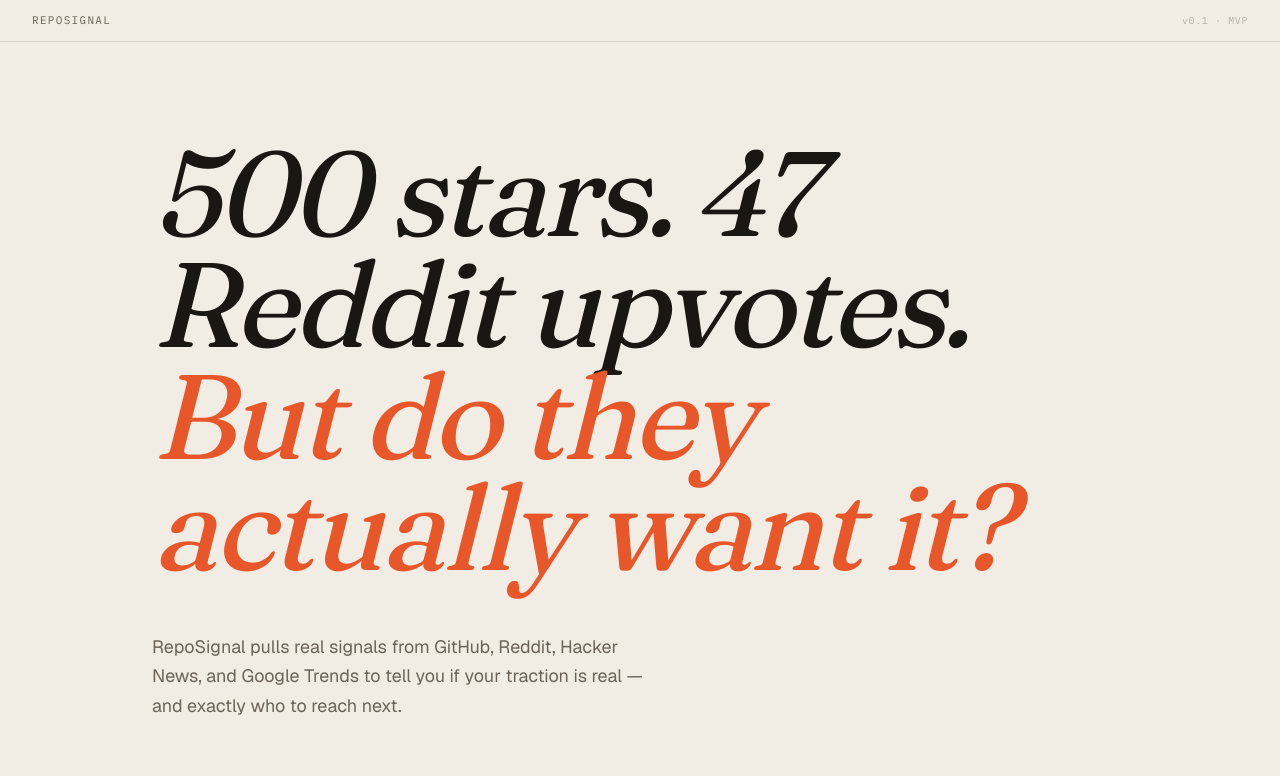
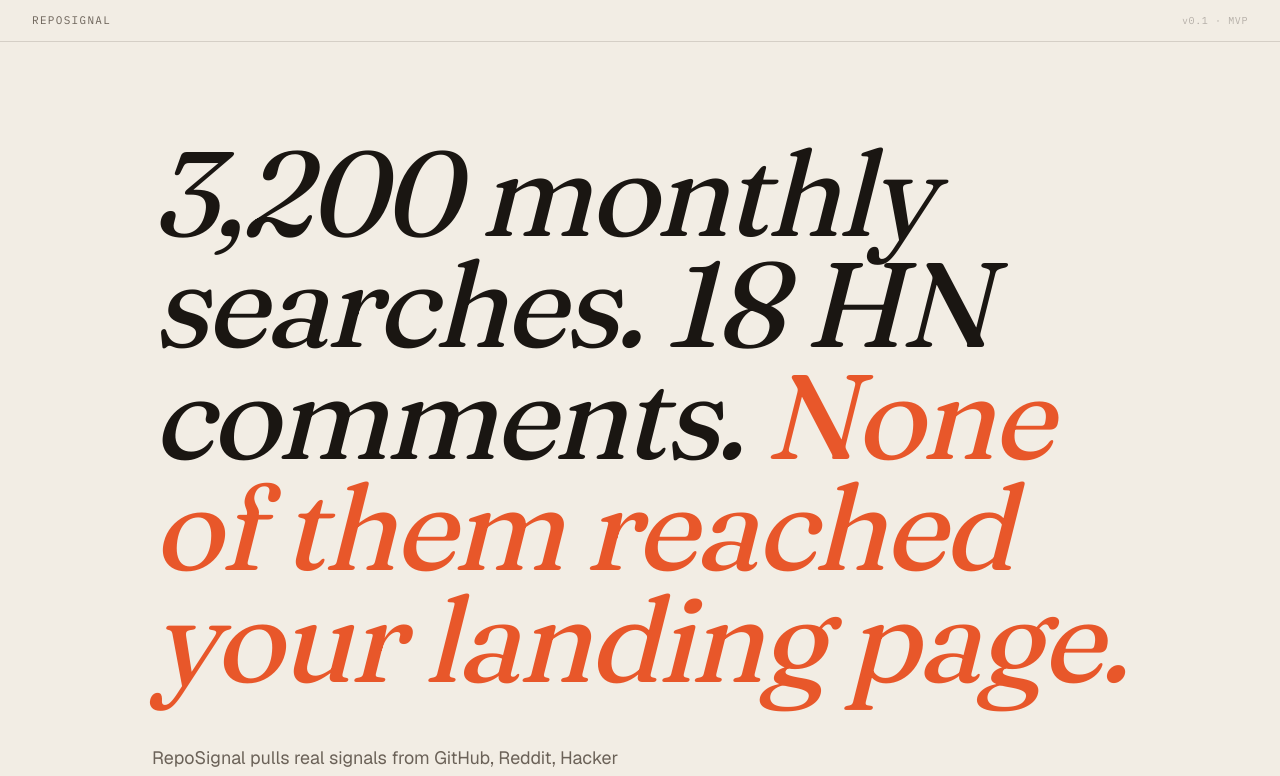
Before and after one commit to idclark34/reposignal, a Next.js app: page / in a window 1280 px wide. Shown: the top 776 px of the page. Built offline with nearby package versions, Linux system fonts and the light colour scheme.

Commit message:
feat: cycle hero headline through 3 variants
Fades between original and two data/marketing-focused headlines every 4.5s.

Co-Authored-By: Claude Sonnet 4.6 <noreply@anthropic.com>

```diff
--- a/app/page.tsx
+++ b/app/page.tsx
@@ -1,4 +1,5 @@
 import RepoInput from '@/components/RepoInput'
+import HeroCycle from '@/components/HeroCycle'
 
 export default function Home() {
   return (
@@ -29,20 +30,7 @@ export default function Home() {
       }}>
 
         {/* H1 */}
-        <h1
-          className="display-italic"
-          style={{
-            fontSize: 'clamp(36px, 11vw, 120px)',
-            lineHeight: 0.93,
-            letterSpacing: '-0.03em',
-            color: 'var(--ink)',
-            maxWidth: '18ch',
-            marginBottom: 'clamp(28px, 4vw, 48px)',
-          }}
-        >
-          500 stars. 47 Reddit upvotes.{' '}
-          <span style={{ color: 'var(--accent)' }}>But do they actually want it?</span>
-        </h1>
+        <HeroCycle />
 
         {/* Subheading */}
         <p style={{
--- /dev/null
+++ b/components/HeroCycle.tsx
@@ -0,0 +1,56 @@
+'use client'
+
+import { useState, useEffect } from 'react'
+
+const headlines = [
+  {
+    main: '500 stars. 47 Reddit upvotes.',
+    accent: 'But do they actually want it?',
+  },
+  {
+    main: '3,200 monthly searches. 18 HN comments.',
+    accent: 'None of them reached your landing page.',
+  },
+  {
+    main: 'Your users are already out there talking.',
+    accent: 'The data tells you exactly where.',
+  },
+]
+
+export default function HeroCycle() {
+  const [index, setIndex] = useState(0)
+  const [visible, setVisible] = useState(true)
+
+  useEffect(() => {
+    const interval = setInterval(() => {
+      setVisible(false)
+      setTimeout(() => {
+        setIndex(i => (i + 1) % headlines.length)
+        setVisible(true)
+      }, 350)
+    }, 4500)
+    return () => clearInterval(interval)
+  }, [])
+
+  const { main, accent } = headlines[index]
+
+  return (
+    <h1
+      className="display-italic"
+      style={{
+        fontSize: 'clamp(36px, 11vw, 120px)',
+        lineHeight: 0.93,
+        letterSpacing: '-0.03em',
+        color: 'var(--ink)',
+        maxWidth: '18ch',
+        marginBottom: 'clamp(28px, 4vw, 48px)',
+        opacity: visible ? 1 : 0,
+        transform: visible ? 'translateY(0)' : 'translateY(10px)',
+        transition: 'opacity 0.35s ease, transform 0.35s ease',
+      }}
+    >
+      {main}{' '}
+      <span style={{ color: 'var(--accent)' }}>{accent}</span>
+    </h1>
+  )
+}
```
